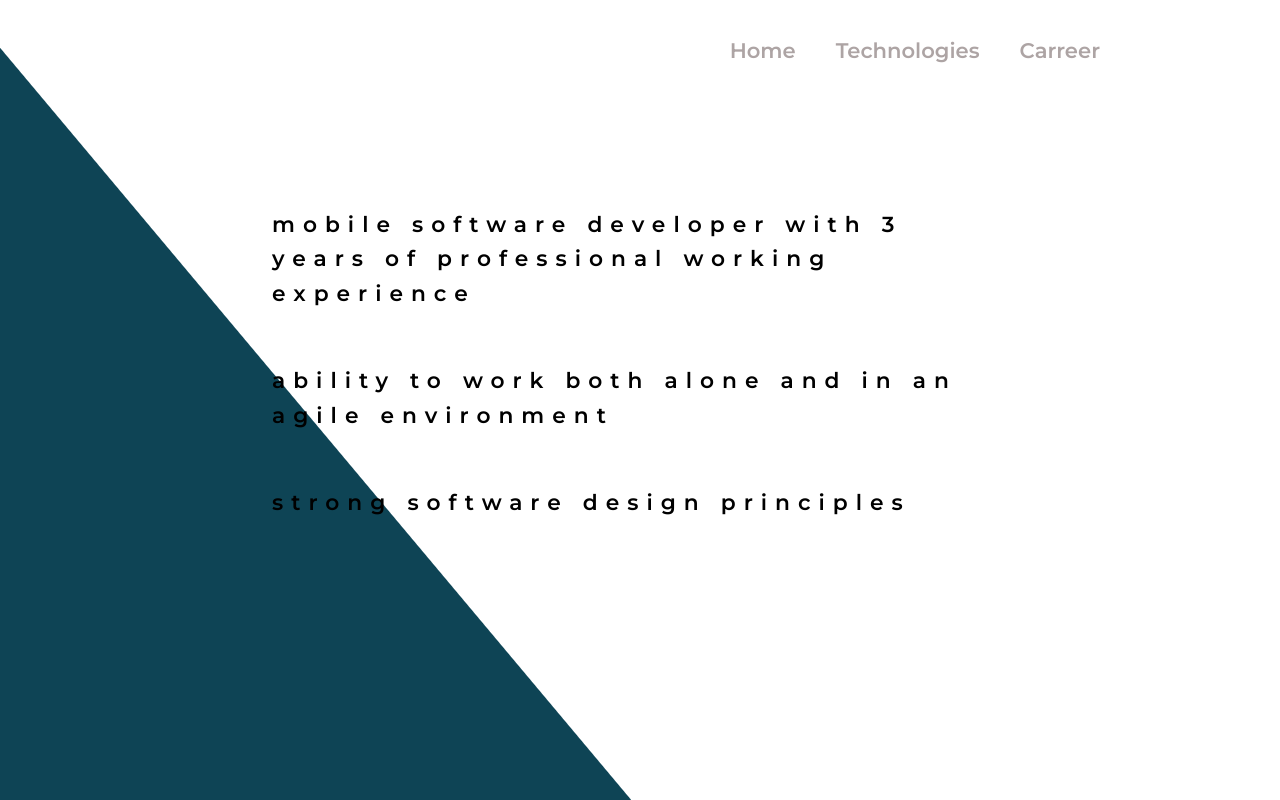
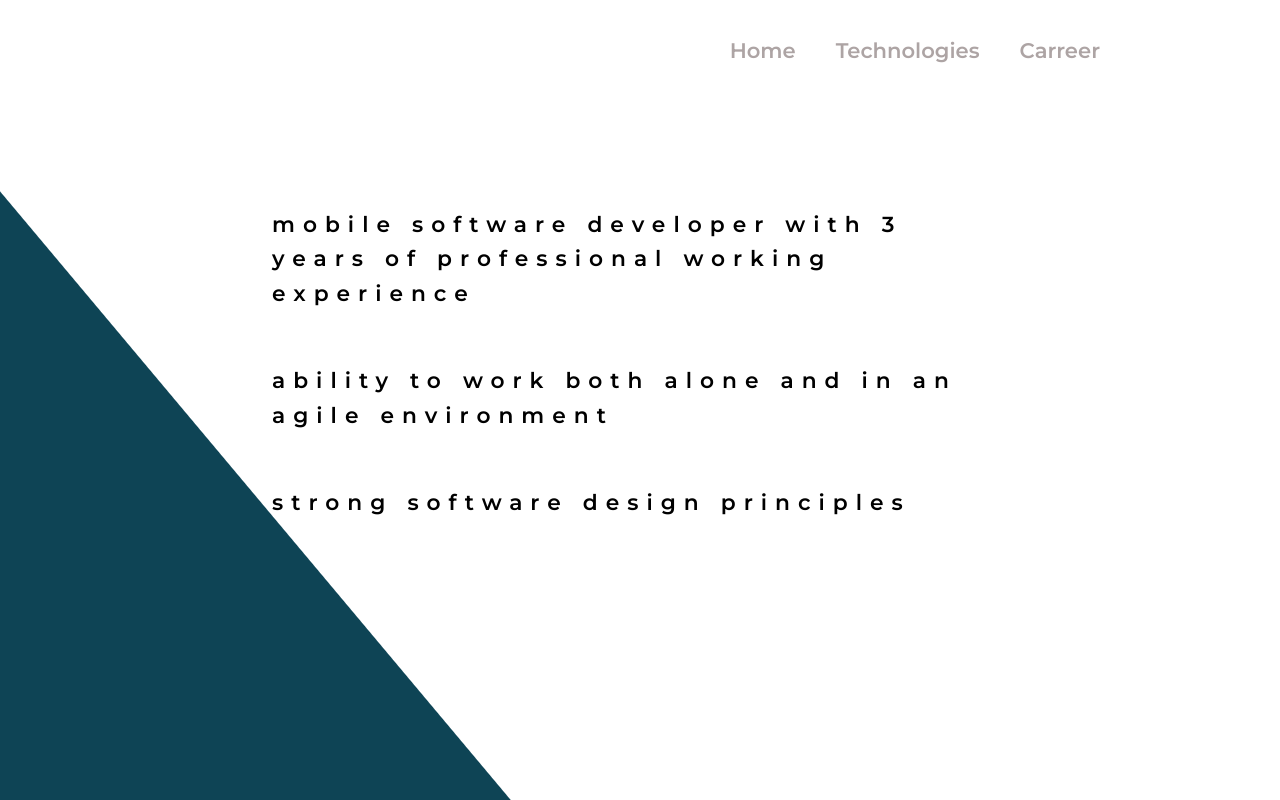
Before and after one commit to hala94/david_h_web, a React (Create React App) app: page / in a window 1280 px wide. Both pictures are taken after a click on the button "Carreer". Built offline with nearby package versions, Linux system fonts and the light colour scheme.

Commit message:
about item animation

```diff
--- a/src/components/app/index.tsx
+++ b/src/components/app/index.tsx
@@ -20,7 +20,7 @@ export const routes = {
 };
 
 export function App() {
-	const [route, setRoute] = useState<Routes>(Routes.Career);
+	const [route, setRoute] = useState<Routes>(Routes.Home);
 
 	const didSelectNavBarItem = (route: Routes) => {
 		setRoute(route);
--- a/src/components/app/styles.module.css
+++ b/src/components/app/styles.module.css
@@ -123,6 +123,6 @@
 		background-position: 360% 0%;
 	}
 	to {
-		background-position: 340% 0%;
+		background-position: 355% 0%;
 	}
 }
--- a/src/components/career/styles.module.css
+++ b/src/components/career/styles.module.css
@@ -16,4 +16,33 @@
 	margin-bottom: 20px;
 	padding: 16px;
 	margin-bottom: 20px;
+	position: relative;
+	transition: 0.7s ease all;
 }
+
+@media only screen and (min-width: 600px) {
+	.career_item:hover {
+		transition: 0.5s ease all;
+		transform: translateX(10%) scale(1.1) scaleZ(1);
+		padding: 32px;
+	}
+}
+
+/* .career_item::before {
+	content: '';
+	position: absolute;
+	height: 100%;
+    width: 200%;
+    background-color: #0e4455;
+	top: 0%;
+	left: 0%;
+    transform: translateX(-200%);
+    transition: 5s ease all;
+    border-radius: 999em;
+    z-index: -4;
+}
+
+.career_item:hover::before {
+    transform: translateX(-50%);
+    transition: 2.0s ease all;
+} */
```
Also changed, not shown: src/helpers/fonts/styles.module.css (line endings or trailing spaces).
